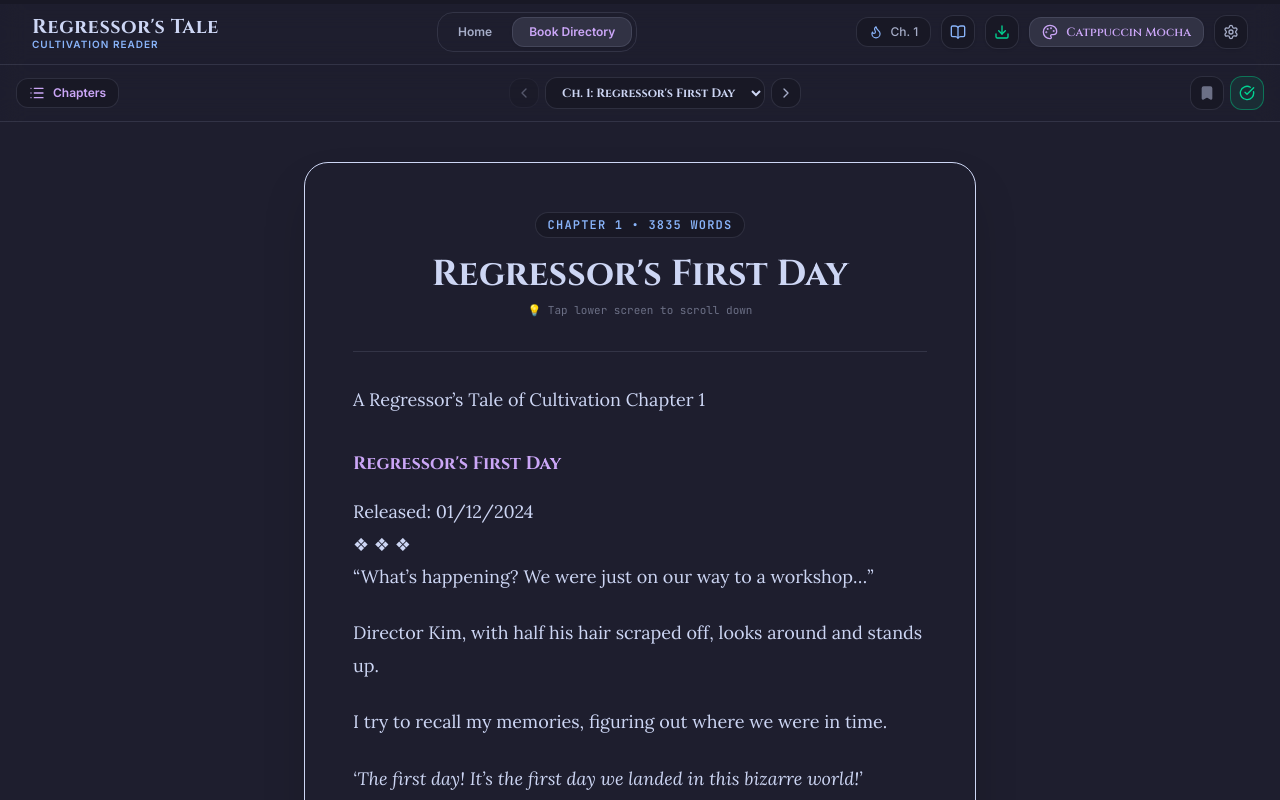
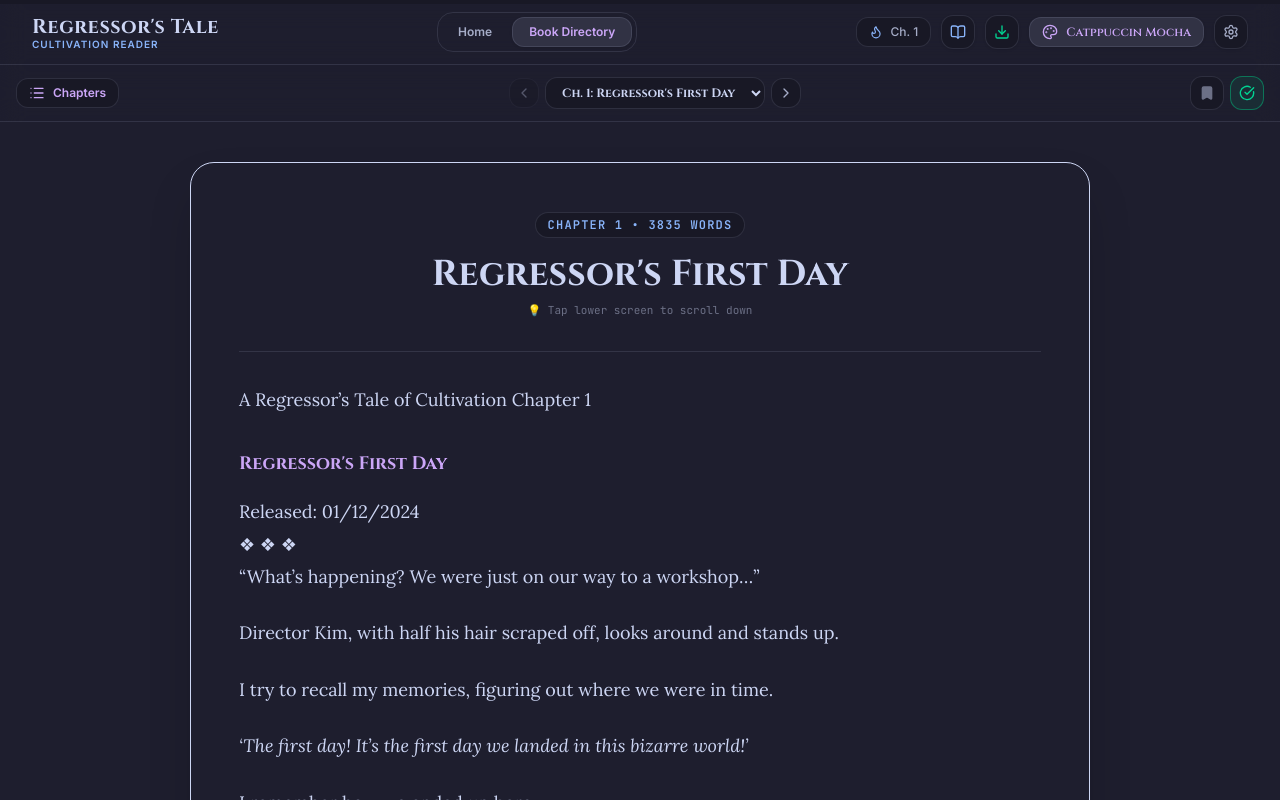
Before and after one commit to FabioCanavarro/rtocpages, a Next.js app: page /read/0 in a window 1280 px wide. Shown: the top 800 px of the page. Built offline with nearby package versions, Linux system fonts and the light colour scheme.

Commit message:
Add checkmark range of chapters feature and adjustable max reader width slider

```diff
--- a/src/app/book/page.tsx
+++ b/src/app/book/page.tsx
@@ -23,6 +23,8 @@ export default function BookDirectoryPage() {
     progress,
     toggleBookmark,
     markCompleted,
+    markRangeCompleted,
+    unmarkRangeCompleted,
     isBookmarked,
     isCompleted,
     updateProgress
@@ -32,6 +34,8 @@ export default function BookDirectoryPage() {
   const [searchQuery, setSearchQuery] = useState('');
   const [activeTab, setActiveTab] = useState<'all' | 'bookmarked' | 'completed' | 'unread'>('all');
   const [isLoading, setIsLoading] = useState(true);
+  const [rangeStart, setRangeStart] = useState<number>(1);
+  const [rangeEnd, setRangeEnd] = useState<number>(50);
 
   useEffect(() => {
     fetch('/epub_data/toc.json')
@@ -206,6 +210,59 @@ export default function BookDirectoryPage() {
                 ))}
               </div>
 
+              {/* Bulk Checkmark Range Selector Tool */}
+              <div className="pt-2 border-t border-theme">
+                <div className="p-3 rounded-xl bg-theme-base border border-theme flex flex-wrap items-center justify-between gap-3 text-xs">
+                  <div className="flex items-center gap-2">
+                    <CheckCircle className="w-4 h-4 text-emerald-400 shrink-0" />
+                    <span className="font-semibold text-theme-primary">Checkmark Range:</span>
+                  </div>
+
+                  <div className="flex flex-wrap items-center gap-2">
+                    <div className="flex items-center gap-1">
+                      <span className="text-theme-muted text-[11px]">From Ch</span>
+                      <input
+                        type="number"
+                        min={1}
+                        max={869}
+                        value={rangeStart}
+                        onChange={(e) => setRangeStart(Math.max(1, parseInt(e.target.value) || 1))}
+                        className="w-16 px-2 py-1 rounded bg-theme-surface border border-theme font-mono font-bold text-center text-[var(--color-primary)] focus:outline-none"
+                      />
+                    </div>
+
+                    <div className="flex items-center gap-1">
+                      <span className="text-theme-muted text-[11px]">to</span>
+                      <input
+                        type="number"
+                        min={1}
+                        max={869}
+                        value={rangeEnd}
+                        onChange={(e) => setRangeEnd(Math.min(869, parseInt(e.target.value) || 1))}
+                        className="w-16 px-2 py-1 rounded bg-theme-surface border border-theme font-mono font-bold text-center text-[var(--color-primary)] focus:outline-none"
+                      />
+                    </div>
+
+                    <button
+                      onClick={() => markRangeCompleted(rangeStart, rangeEnd)}
+                      className="px-3 py-1 rounded-lg bg-emerald-500/20 hover:bg-emerald-500/30 text-emerald-400 border border-emerald-500/40 font-bold transition-all text-[11px] flex items-center gap-1"
+                      title={`Mark chapters ${rangeStart} through ${rangeEnd} as completed`}
+                    >
+                      <Check className="w-3.5 h-3.5" />
+                      Mark Read
+                    </button>
+
+                    <button
+                      onClick={() => unmarkRangeCompleted(rangeStart, rangeEnd)}
+                      className="px-2.5 py-1 rounded-lg bg-red-500/10 hover:bg-red-500/20 text-red-400 border border-red-500/30 font-semibold transition-all text-[11px]"
+                      title={`Unmark chapters ${rangeStart} through ${rangeEnd}`}
+                    >
+                      Unmark
+                    </button>
+                  </div>
+                </div>
+              </div>
+
             </div>
 
             {/* Chapter List */}
--- a/src/app/read/[chapterId]/page.tsx
+++ b/src/app/read/[chapterId]/page.tsx
@@ -156,10 +156,11 @@ export default function ChapterReaderPage({ params }: PageProps) {
   const getWidthClass = () => {
     switch (settings.readerWidth) {
       case 'narrow': return 'max-w-xl';
-      case 'wide': return 'max-w-4xl';
-      case 'full': return 'max-w-6xl';
-      case 'medium':
-      default: return 'max-w-2xl';
+      case 'medium': return 'max-w-3xl';
+      case 'wide': return 'max-w-5xl';
+      case 'full': return 'max-w-7xl';
+      case 'max': return 'max-w-none w-full';
+      default: return 'max-w-4xl';
     }
   };
 
@@ -278,7 +279,10 @@ export default function ChapterReaderPage({ params }: PageProps) {
 
       {/* Main Chapter Text Reader Container */}
       <main className="flex-1 py-4 md:py-10 px-0 sm:px-6">
-        <div className={`mx-auto ${getWidthClass()}`}>
+        <div
+          className={`mx-auto transition-all duration-200 ${getWidthClass()}`}
+          style={{ maxWidth: settings.readerWidth === 'max' ? '100%' : `${settings.customReaderWidth || 1024}px` }}
+        >
 
           {isLoading ? (
             <div className="py-20 text-center space-y-4">
--- a/src/components/SettingsDrawer.tsx
+++ b/src/components/SettingsDrawer.tsx
@@ -255,20 +255,27 @@ export default function SettingsDrawer({ isOpen, onClose }: Props) {
               </div>
             </div>
 
-            {/* Reader Container Width */}
-            <div className="space-y-2">
-              <span className="text-xs text-theme-secondary font-medium block">Reader Width</span>
-              <div className="grid grid-cols-4 gap-1.5">
+            {/* Reader Container Width & Slider */}
+            <div className="space-y-3">
+              <div className="flex justify-between items-center text-xs text-theme-secondary font-medium">
+                <span>Reader Container Width</span>
+                <span className="font-mono text-[var(--color-primary)] font-bold">
+                  {settings.readerWidth === 'max' ? 'Full (100%)' : `${settings.customReaderWidth || 1024}px`}
+                </span>
+              </div>
+
+              <div className="grid grid-cols-5 gap-1">
                 {[
-                  { id: 'narrow', label: 'Narrow' },
-                  { id: 'medium', label: 'Medium' },
-                  { id: 'wide', label: 'Wide' },
-                  { id: 'full', label: 'Full' },
+                  { id: 'narrow', label: 'Narrow', px: 600 },
+                  { id: 'medium', label: 'Medium', px: 768 },
+                  { id: 'wide', label: 'Wide', px: 1024 },
+                  { id: 'full', label: 'Full', px: 1280 },
+                  { id: 'max', label: 'Max', px: 1800 },
                 ].map(w => (
                   <button
                     key={w.id}
-                    onClick={() => updateSettings({ readerWidth: w.id as ReaderWidth })}
-                    className={`py-1.5 px-2 rounded-lg border text-center text-xs transition-all ${
+                    onClick={() => updateSettings({ readerWidth: w.id as ReaderWidth, customReaderWidth: w.px })}
+                    className={`py-1.5 px-1 rounded-lg border text-center text-[11px] transition-all ${
                       settings.readerWidth === w.id
                         ? 'border-[var(--color-primary)] text-[var(--color-primary)] bg-theme-card font-semibold'
                         : 'border-theme text-theme-muted hover:bg-theme-card/50'
@@ -278,6 +285,25 @@ export default function SettingsDrawer({ isOpen, onClose }: Props) {
                   </button>
                 ))}
               </div>
+
+              {/* Adjustable Width Slider */}
+              {settings.readerWidth !== 'max' && (
+                <div className="space-y-1 pt-1">
+                  <input
+                    type="range"
+                    min="500"
+                    max="1800"
+                    step="20"
+                    value={settings.customReaderWidth || 1024}
+                    onChange={(e) => updateSettings({ customReaderWidth: Number(e.target.value) })}
+                    className="w-full accent-[var(--color-primary)] cursor-pointer"
+                  />
+                  <div className="flex justify-between text-[10px] text-theme-muted font-mono">
+                    <span>500px</span>
+                    <span>1800px (Cover wider screen)</span>
+                  </div>
+                </div>
+              )}
             </div>
 
           </div>
--- a/src/components/ThemeContext.tsx
+++ b/src/components/ThemeContext.tsx
@@ -9,7 +9,9 @@ import {
   getStoredProgress,
   saveStoredProgress,
   toggleBookmarkInCookie,
-  markChapterCompletedInCookie
+  markChapterCompletedInCookie,
+  markRangeCompletedInCookie,
+  unmarkRangeCompletedInCookie
 } from '@/lib/cookies';
 
 interface ThemeContextType {
@@ -20,6 +22,8 @@ interface ThemeContextType {
   updateProgress: (newProgress: Partial<ReadingProgress>) => void;
   toggleBookmark: (bookmark: Bookmark) => void;
   markCompleted: (chapterNum: number) => void;
+  markRangeCompleted: (startNum: number, endNum: number) => void;
+  unmarkRangeCompleted: (startNum: number, endNum: number) => void;
   isBookmarked: (chapterNum: number) => boolean;
   isCompleted: (chapterNum: number) => boolean;
   setPalette: (id: PaletteId) => void;
@@ -73,6 +77,16 @@ export function ThemeProvider({ children }: { children: React.ReactNode }) {
     setProgress(updated);
   };
 
+  const markRangeCompleted = (startNum: number, endNum: number) => {
+    const updated = markRangeCompletedInCookie(startNum, endNum);
+    setProgress(updated);
+  };
+
+  const unmarkRangeCompleted = (startNum: number, endNum: number) => {
+    const updated = unmarkRangeCompletedInCookie(startNum, endNum);
+    setProgress(updated);
+  };
+
   const isBookmarked = (chapterNum: number) => {
     return progress.bookmarks.some(b => b.chapterNum === chapterNum);
   };
@@ -98,6 +112,8 @@ export function ThemeProvider({ children }: { children: React.ReactNode }) {
         updateProgress,
         toggleBookmark,
         markCompleted,
+        markRangeCompleted,
+        unmarkRangeCompleted,
         isBookmarked,
         isCompleted,
         setPalette,
--- a/src/lib/cookies.ts
+++ b/src/lib/cookies.ts
@@ -82,3 +82,29 @@ export function markChapterCompletedInCookie(chapterNum: number): ReadingProgres
     totalChaptersRead: updatedCompleted.length
   });
 }
+
+export function markRangeCompletedInCookie(startNum: number, endNum: number): ReadingProgress {
+  const current = getStoredProgress();
+  const min = Math.min(startNum, endNum);
+  const max = Math.max(startNum, endNum);
+  const set = new Set(current.completedChapters);
+  for (let i = min; i <= max; i++) {
+    set.add(i);
+  }
+  const updatedCompleted = Array.from(set).sort((a, b) => a - b);
+  return saveStoredProgress({
+    completedChapters: updatedCompleted,
+    totalChaptersRead: updatedCompleted.length
+  });
+}
+
+export function unmarkRangeCompletedInCookie(startNum: number, endNum: number): ReadingProgress {
+  const current = getStoredProgress();
+  const min = Math.min(startNum, endNum);
+  const max = Math.max(startNum, endNum);
+  const updatedCompleted = current.completedChapters.filter(ch => ch < min || ch > max);
+  return saveStoredProgress({
+    completedChapters: updatedCompleted,
+    totalChaptersRead: updatedCompleted.length
+  });
+}
--- a/src/lib/palettes.ts
+++ b/src/lib/palettes.ts
@@ -75,6 +75,7 @@ export const DEFAULT_SETTINGS: ReadingSettings = {
   lineHeight: 1.8,
   fontFamily: 'serif' as const,
   readerWidth: 'medium' as const,
+  customReaderWidth: 900,
   paragraphSpacing: 1.5,
   textAlign: 'left' as const,
   fontWeight: 400,
--- a/src/types/index.ts
+++ b/src/types/index.ts
@@ -8,7 +8,7 @@ export type PaletteId =
 
 export type FontFamily = 'serif' | 'sans' | 'mono' | 'cinzel';
 
-export type ReaderWidth = 'narrow' | 'medium' | 'wide' | 'full';
+export type ReaderWidth = 'narrow' | 'medium' | 'wide' | 'full' | 'max';
 
 export type TextAlign = 'left' | 'center' | 'justify' | 'right';
 
@@ -30,6 +30,7 @@ export interface ReadingSettings {
   lineHeight: number; // 1.4 - 2.2
   fontFamily: FontFamily;
   readerWidth: ReaderWidth;
+  customReaderWidth?: number; // 500 - 1800 px
   paragraphSpacing: number; // 1 - 3
   textAlign: TextAlign;
   fontWeight: number; // 300 - 700
```
